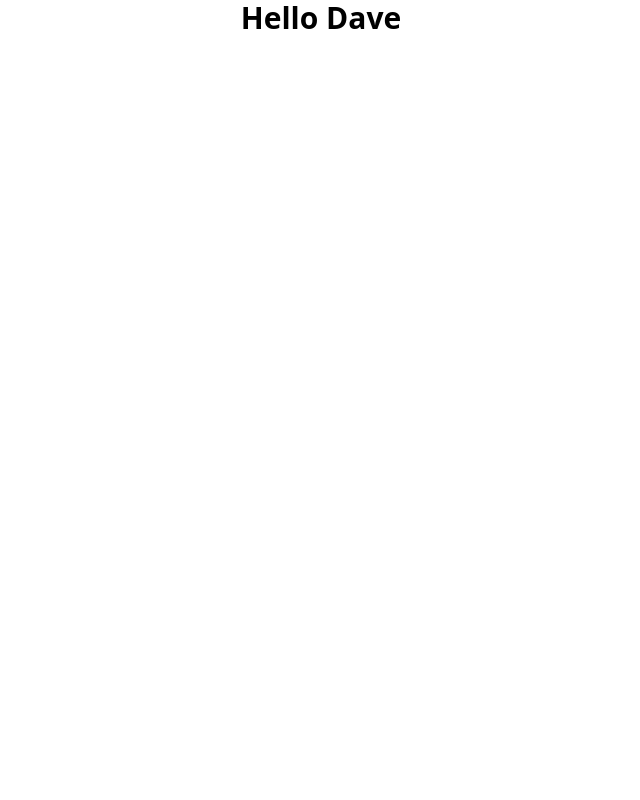
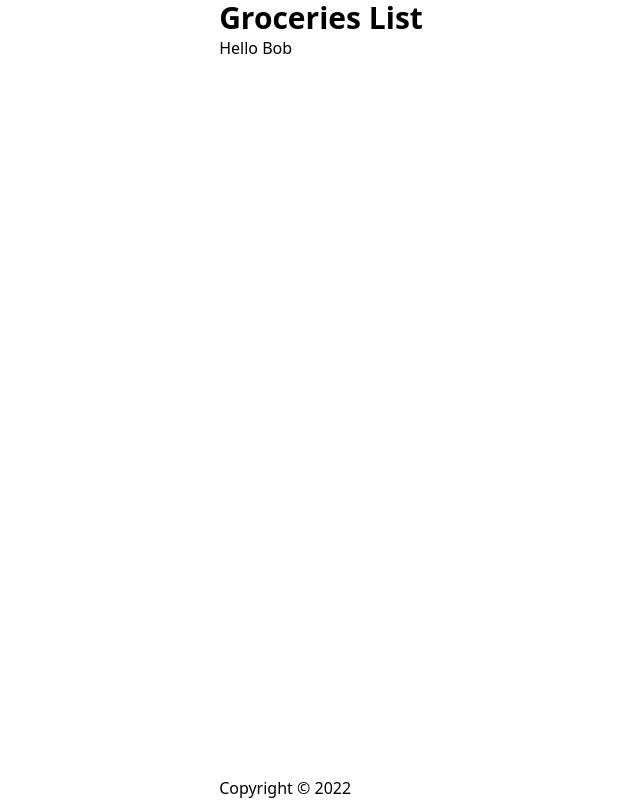
Before and after one commit to NeilRow56/d-gray-react-tutorial, a Next.js app: page / in a window 1280 px wide. Shown: the whole page, without its empty margins (319-959 px from the left). Built offline with nearby package versions, Linux system fonts and the light colour scheme.

Commit message:
Added Layout, Header,Conent and Footer components

```diff
--- /dev/null
+++ b/components/Content.jsx
@@ -0,0 +1,21 @@
+import React from 'react'
+import Layout from './Layout'
+
+const Content = () => {
+
+    const handleNameChange = () => {
+        const names= ["Bob", "Kevin", "Dave"]
+        const int = Math.floor(Math.random( ) * 3)
+        return names[int]
+      }
+
+  return (
+    <Layout>
+    <main>
+        <p>Hello {handleNameChange()}</p>
+    </main>
+    </Layout>
+  )
+}
+
+export default Content
--- /dev/null
+++ b/components/Footer.jsx
@@ -0,0 +1,11 @@
+import React from 'react'
+
+const Footer = () => {
+const today = new Date()
+
+  return (
+    <footer>Copyright &copy; {today.getFullYear()}</footer>
+  )
+}
+
+export default Footer
--- /dev/null
+++ b/components/Header.jsx
@@ -0,0 +1,11 @@
+import React from 'react'
+
+const Header = () => {
+  return (
+    <header className='text-3xl font-bold'>
+      <h1>Groceries List</h1>
+    </header>
+  )
+}
+
+export default Header
--- /dev/null
+++ b/components/Layout.jsx
@@ -0,0 +1,28 @@
+import React from 'react'
+import Head from 'next/head'
+import Header from './Header'
+import Footer from './Footer'
+
+
+const Layout = ({ children, title='Book Best Hotels for your holiday'}) => {
+  return (
+    <>
+    <Head>
+        <title>{title}</title>
+        <meta name="description" content="React Tutorial" />
+        <link rel="icon" href="/favicon.ico" />
+      </Head>
+
+      <div className='flex flex-col h-screen'>
+        <Header />
+
+      <div className=" flex flex-grow">
+        {children}
+      </div>
+        <Footer />
+        </div>
+    </>
+  )
+}
+
+export default Layout
--- a/pages/index.js
+++ b/pages/index.js
@@ -1,5 +1,9 @@
 import React, {useState} from 'react'
 import ClientOnly from '../components/ClientOnly'
+import Content from '../components/Content'
+import Footer from '../components/Footer'
+import Header from '../components/Header'
+
 
 export default function Home() {
   // const [hasMounted, setHasMounted] = useState(false);
@@ -11,17 +15,16 @@ export default function Home() {
   // }
 
 
-const handleNameChange = () => {
-  const names= ["Bob", "Kevin", "Dave"]
-  const int = Math.floor(Math.random( ) * 3)
-  return names[int]
-}
 
   return (
     <div className='items-center justify-center w-full flex flex-col'>
+
+
       <ClientOnly>
-      <h1 className="text-3xl font-bold">Hello {handleNameChange()}</h1>
+        <Content />
       </ClientOnly>
+
+
 
     </div>
   )
```
